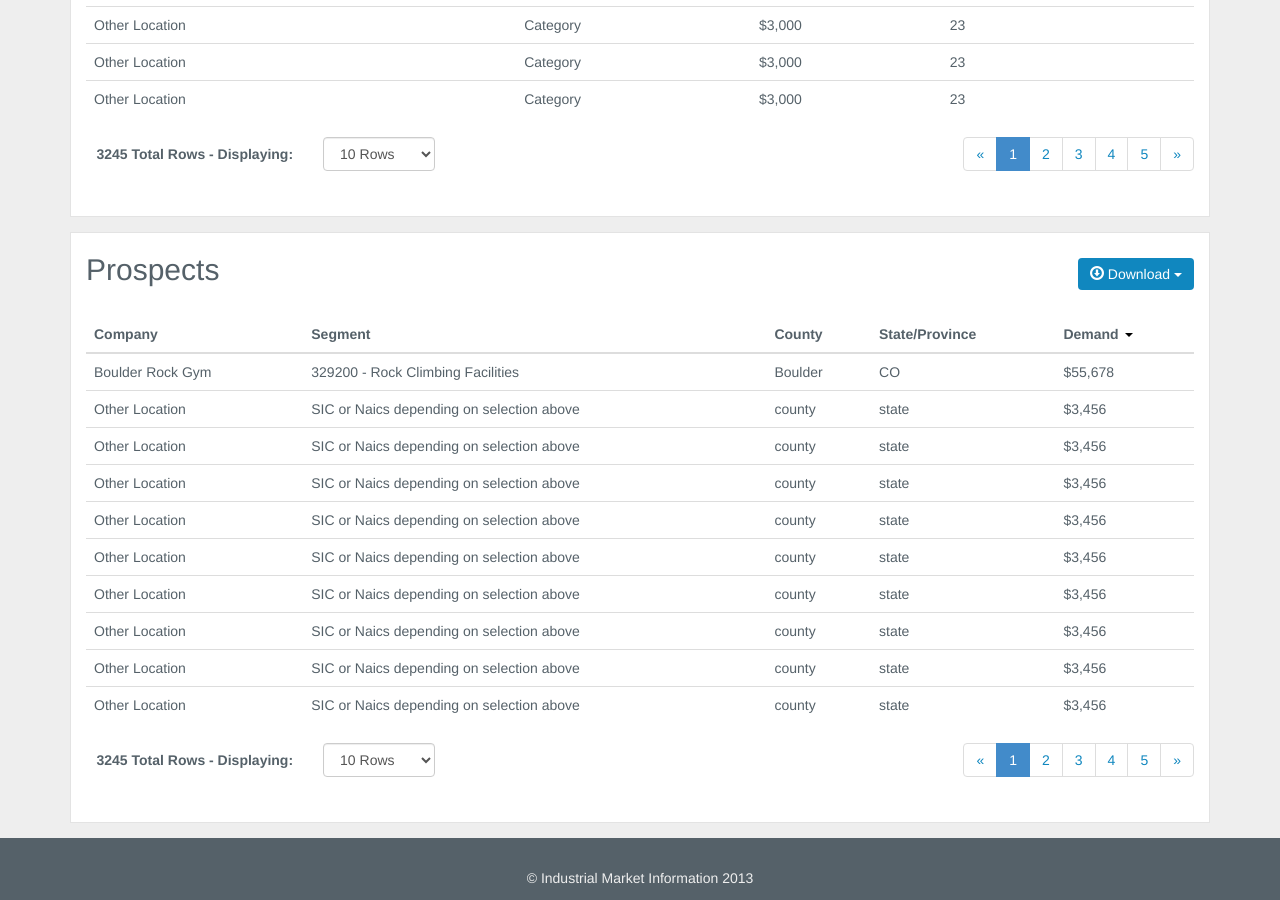
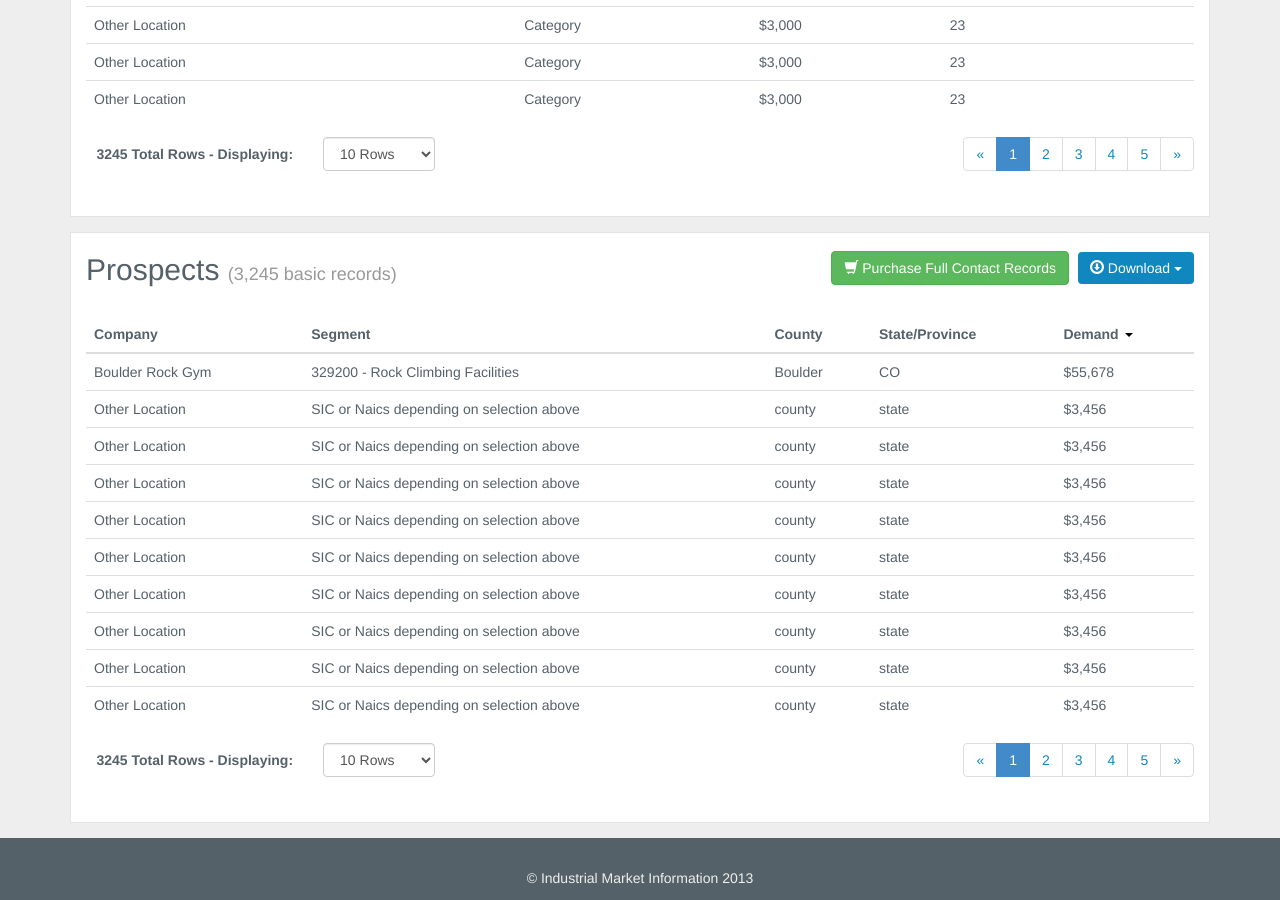
Before and after one commit to saintsjd/imi-ui, a Jekyll site: the page built from report.html, in a window 1280 px wide and 900 px high, scrolled down 1741 px. Built offline with Jekyll 4.4.1, drawn with Linux system fonts in a browser that asks for light colours; Markdown is read by kramdown in place of the engine named in the settings.

Commit message:
pruchase records

```diff
--- a/report.html
+++ b/report.html
@@ -22,7 +22,8 @@ title: Your New Jekyll Site
     <li><a href="#">All Data</a></li>
     <li><a href="#">Territory Data</a></li>
     <li><a href="#">Customer Segment Data</a></li>
-    <li><a href="#">Prospect Data</a></li>
+    <li><a href="#">Basic Prospect Records</a></li>
+    <li><a href="#">Full Prospect Records (Fee may apply)</a></li>
     <li class="divider"></li>
     <li><a href="#">Print</a></li>
     <li><a href="#">Share</a></li>
@@ -80,7 +81,8 @@ title: Your New Jekyll Site
     <li><a href="#">All Data</a></li>
     <li><a href="#">Territory Data</a></li>
     <li><a href="#">Customer Segment Data</a></li>
-    <li><a href="#">Prospect Data</a></li>
+    <li><a href="#">Basic Prospect Records</a></li>
+    <li><a href="#">Full Prospect Records (Fee may apply)</a></li>
     <li class="divider"></li>
     <li><a href="#">Print</a></li>
     <li><a href="#">Share</a></li>
@@ -200,7 +202,8 @@ title: Your New Jekyll Site
     <li><a href="#">All Data</a></li>
     <li><a href="#">Territory Data</a></li>
     <li><a href="#">Customer Segment Data</a></li>
-    <li><a href="#">Prospect Data</a></li>
+    <li><a href="#">Basic Prospect Records</a></li>
+    <li><a href="#">Full Prospect Records (Fee may apply)</a></li>
     <li class="divider"></li>
     <li><a href="#">Print</a></li>
     <li><a href="#">Share</a></li>
@@ -306,25 +309,30 @@ title: Your New Jekyll Site
 <div id="prospects" class="section">
 
 <div class="row">
-  <div class="col-sm-10">
-<h2>Prospects</h2>
+  <div class="col-sm-7">
+<h2>Prospects <small>(3,245 basic records)</small></h2>
   </div>
-  <div class="col-sm-2">
+  <div class="col-sm-5">
 
 <!-- Single button -->
 <div class="btn-group pull-right">
-  <button type="button" class="btn btn-primary dropdown-toggle" data-toggle="dropdown" style="margin-top:25px;">
+  <div class="btn-toolbar" style="margin-top:18px;">
+  <a data-toggle="modal" href="#myModalPurchase" class="btn btn-success"><span class="glyphicon glyphicon-shopping-cart"></span> Purchase Full Contact Records</a>
+
+  <button type="button" class="btn btn-primary dropdown-toggle" data-toggle="dropdown">
     <span class="glyphicon glyphicon-download"></span> Download <span class="caret"></span>
   </button>
   <ul class="dropdown-menu" role="menu">
     <li><a href="#">All Data</a></li>
     <li><a href="#">Territory Data</a></li>
     <li><a href="#">Customer Segment Data</a></li>
-    <li><a href="#">Prospect Data</a></li>
+    <li><a href="#">Basic Prospect Records</a></li>
+    <li><a href="#">Full Prospect Records (Fee may apply)</a></li>
     <li class="divider"></li>
     <li><a href="#">Print</a></li>
     <li><a href="#">Share</a></li>
   </ul>
+  </div>
 </div>
   </div>
 </div>
@@ -681,3 +689,35 @@ title: Your New Jekyll Site
       </div><!-- /.modal-content -->
     </div><!-- /.modal-dialog -->
   </div><!-- /.modal -->
+
+
+
+
+    <!-- Modal -->
+  <div class="modal fade" id="myModalPurchase" tabindex="-1" role="dialog" aria-labelledby="myModal2Label" aria-hidden="true">
+    <div class="modal-dialog">
+      <div class="modal-content">
+        <div class="modal-header">
+          <button type="button" class="close" data-dismiss="modal" aria-hidden="true">&times;</button>
+          <h4 class="modal-title">Purchase Full Contact Records</h4>
+        </div>
+        <div class="modal-body">
+
+          <p>Full contact records include: CEO name, phone number, address, city, .....</p>
+
+          <h4>Total cost for this order: $324.50</h4>
+
+          </div>
+        <div class="modal-footer">
+          <div class="row">
+            <div class="col-sm-6">
+          <button type="button" class="btn btn-lg btn-block btn-default" data-dismiss="modal">Cancel</button>
+            </div>
+            <div class="col-sm-6">
+          <button type="button" class="btn btn-lg btn-block btn-primary">Submit for Purchase</button>
+            </div>
+          </div>
+        </div>
+      </div><!-- /.modal-content -->
+    </div><!-- /.modal-dialog -->
+  </div><!-- /.modal -->
```
